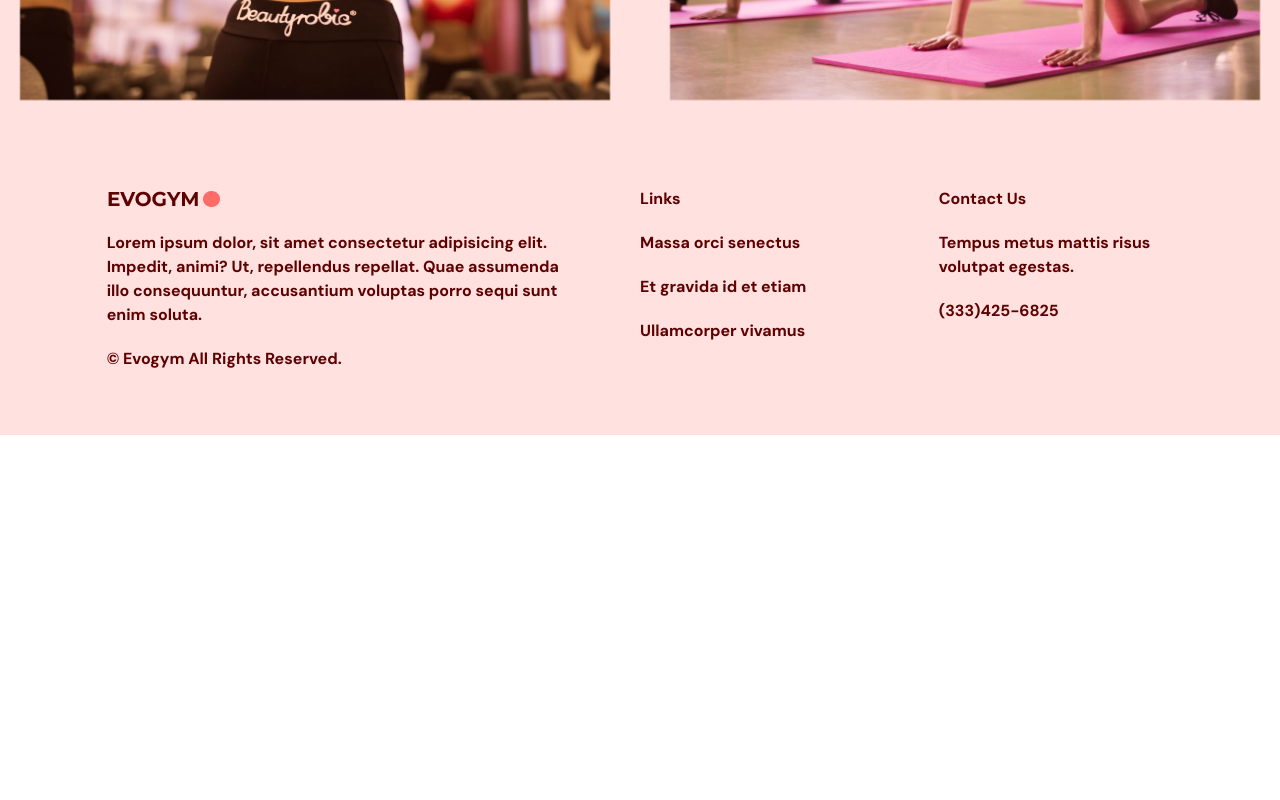
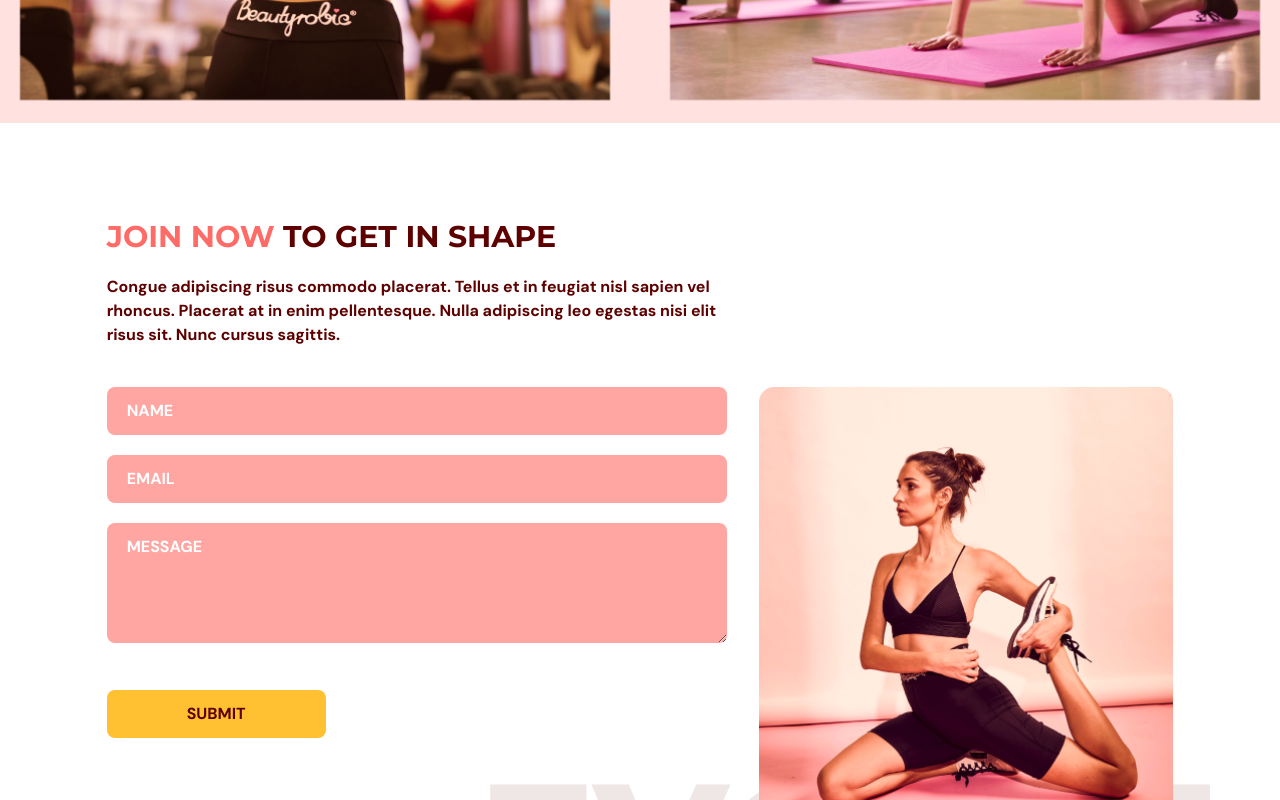
Before and after one commit to posternaka/fitness-app, a React (Vite) app: page / in a window 1280 px wide. Shown: the part 2700-3500 px from the top of the page. Before the commit the page ends 3135 px from the top, so only its background shows below. Built offline with nearby package versions, Linux system fonts and the light colour scheme.

Commit message:
developed and styled section-contactUs

```diff
--- a/package.json
+++ b/package.json
@@ -15,6 +15,7 @@
     "react": "^18.2.0",
     "react-anchor-link-smooth-scroll": "^1.0.12",
     "react-dom": "^18.2.0",
+    "react-hook-form": "^7.51.4",
     "swiper": "^11.1.3"
   },
   "devDependencies": {
--- a/src/App.tsx
+++ b/src/App.tsx
@@ -1,4 +1,5 @@
 import Benefits from '@/scenes/benefits';
+import ContactUs from '@/scenes/contactUs';
 import Footer from '@/scenes/footer';
 import Home from '@/scenes/home';
 import Navbar from '@/scenes/navbar';
@@ -6,7 +7,6 @@
 import { SelectedPage } from '@/shared/types';
 import { motion, useScroll, useSpring } from 'framer-motion';
 import { useEffect, useState } from 'react';
-
 
 function App() {
 	const [selectedPage, setSelectedPage] = useState<SelectedPage>(
@@ -50,6 +50,7 @@
 			<Home setSelectedPage={setSelectedPage} />
 			<Benefits setSelectedPage={setSelectedPage} />
 			<OurClasses setSelectedPage={setSelectedPage} />
+			<ContactUs setSelectedPage={setSelectedPage} />
 			<Footer />
 		</div>
 	);
--- /dev/null
+++ b/src/scenes/contactUs/index.tsx
@@ -0,0 +1,152 @@
+import { SelectedPage } from '@/shared/types';
+import { motion } from 'framer-motion';
+// import { useForm } from 'react-hook-form'
+import ContactUsPageGraphic from '@/assets/ContactUsPageGraphic.png';
+import TitleSection from '@/shared/TitleSection';
+import { useForm } from 'react-hook-form';
+
+type Props = {
+	setSelectedPage: (value: SelectedPage) => void;
+};
+
+const ContactUs = ({ setSelectedPage }: Props) => {
+	const inputStyle =
+		'mb-5 w-full rounded-lg bg-primary-300 px-5 py-3 placeholder-white';
+
+	const {
+		register,
+		trigger,
+		formState: { errors },
+	} = useForm();
+	const onSubmit = async (e: any) => {
+		const isValid = await trigger();
+		if (!isValid) {
+			e.preventDefault();
+		}
+	};
+	return (
+		<section id='contactus' className='mx-auto w-5/6 pt-24 pb-32'>
+			<motion.div
+				onViewportEnter={() => setSelectedPage(SelectedPage.ContactUs)}
+			>
+				<motion.div
+					className='md:w-3/5'
+					initial='hidden'
+					whileInView='visible'
+					viewport={{ once: true, amount: 0.5 }}
+					transition={{ duration: 0.5 }}
+					variants={{
+						hidden: { opacity: 0, x: -50 },
+						visible: { opacity: 1, x: 0 },
+					}}
+				>
+					<TitleSection>
+						<span className='text-primary-500'>JOIN NOW</span> TO GET IN SHAPE
+					</TitleSection>
+					<p className='my-5'>
+						Congue adipiscing risus commodo placerat. Tellus et in feugiat nisl
+						sapien vel rhoncus. Placerat at in enim pellentesque. Nulla
+						adipiscing leo egestas nisi elit risus sit. Nunc cursus sagittis.
+					</p>
+				</motion.div>
+
+				<div className='mt-10 justify-between gap-8 md:flex'>
+					<motion.div
+						className='mt-10 basis-3/5 md:mt-0'
+						initial='hidden'
+						whileInView='visible'
+						viewport={{ once: true, amount: 0.5 }}
+						transition={{ duration: 0.5 }}
+						variants={{
+							hidden: { opacity: 0, y: 50 },
+							visible: { opacity: 1, y: 0 },
+						}}
+					>
+						<form
+							target='_blank'
+							onSubmit={onSubmit}
+							method='POST'
+							action='https://formsubmit.co/'
+						>
+							<input
+								className={inputStyle}
+								type='text'
+								placeholder='NAME'
+								{...register('name', { required: true, maxLength: 100 })}
+							/>
+							{errors.name && (
+								<p className='mt-1 text-primary-500'>
+									{errors.name.type === 'required' && 'This field is required.'}
+									{errors.name.type === 'maxLength' &&
+										'Max length is 100 chars.'}
+								</p>
+							)}
+
+							<input
+								className={inputStyle}
+								type='email'
+								placeholder='EMAIL'
+								{...register('email', {
+									required: true,
+									pattern: /^[A-Z0-9._%+-]+@[A-Z0-9.-]+\.[A-Z]{2,}$/i,
+								})}
+							/>
+							{errors.email && (
+								<p className='mt-1 text-primary-500'>
+									{errors.email.type === 'required' &&
+										'This field is required.'}
+									{errors.email.type === 'pattern' && 'Invalid email address.'}
+								</p>
+							)}
+
+							<textarea
+								className={inputStyle}
+								placeholder='MESSAGE'
+								rows={4}
+								cols={50}
+								{...register('message', { required: true, maxLength: 1000 })}
+							/>
+							{errors.message && (
+								<p className='mt-1 text-primary-500'>
+									{errors.message.type === 'required' &&
+										'This field is required.'}
+									{errors.message.type === 'maxLength' &&
+										'Max length is 1000 chars.'}
+								</p>
+							)}
+
+							<button
+								type='submit'
+								className='mt-5 rounded-lg bg-secondary-500 px-20 py-3 transition-colors duration-500 hover:text-white'
+							>
+								SUBMIT
+							</button>
+						</form>
+					</motion.div>
+
+					<motion.div
+						className='relative mt-16 basis-2/5 md:mt-0'
+						initial='hidden'
+						whileInView='visible'
+						viewport={{ once: true, amount: 0.5 }}
+						transition={{ delay: 0.2, duration: 0.5 }}
+						variants={{
+							hidden: { opacity: 0, y: 50 },
+							visible: { opacity: 1, y: 0 },
+						}}
+					>
+						<div className='md:before:content-evolvetext w-full before:absolute before:-bottom-20 before:-right-10 before:z-[-1]'>
+							<img
+								src={ContactUsPageGraphic}
+								alt='contact-us-page-graphic'
+								className='w-full'
+							/>
+						</div>
+					</motion.div>
+				</div>
+			</motion.div>
+		</section>
+	);
+};
+
+export default ContactUs;
```
Also changed, not shown: 1 other file (tests, documents, lock files or other folders).
